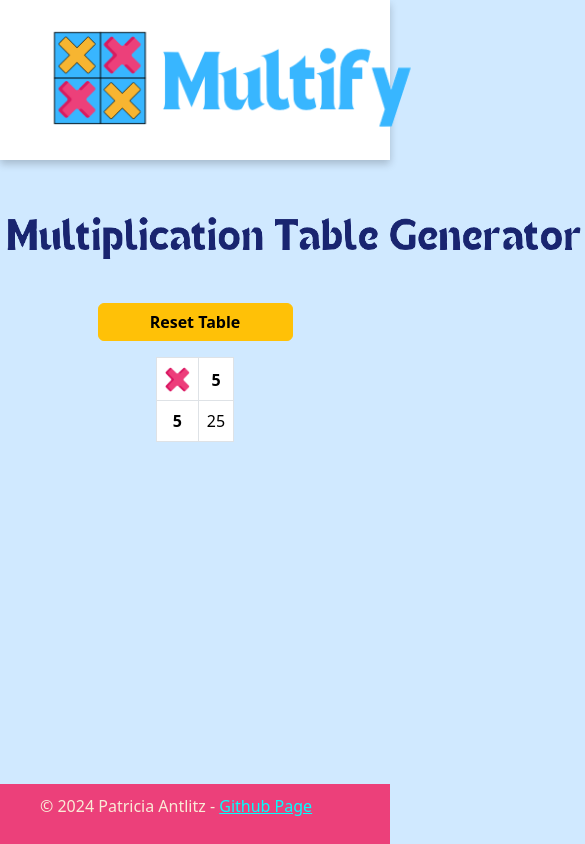
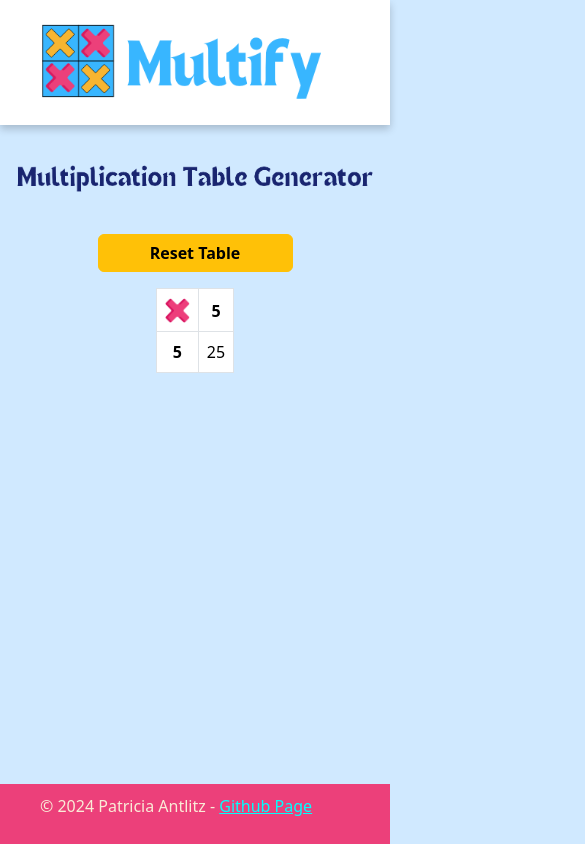
Before and after one commit to patybn3/HW_3_PA_GUI1, a plain HTML site: page index.html in a window 390 px wide. Both pictures are taken after typing "5", "5", "5", "5" into the empty fields and a click on the button "Submit". Shown: the whole page, 585 px wide, since content can reach past the window. Drawn offline with nearby package versions, Linux system fonts and the light colour scheme.

Commit message:
Page is completely responsive to mobile devices. Found a bug, some number combinations wont generate a table as expected. PA

```diff
--- a/assets/css/style.css
+++ b/assets/css/style.css
@@ -31,7 +31,12 @@ nav {
 
 #titleBox {
     text-align: center;
+}
 
+#title {
+    height: 55px;
+    width: auto;
+    margin-top: 13rem;
 }
 
 .fadeOut {
@@ -54,13 +59,6 @@ nav {
 #errorMessage.hidden {
     opacity: 0;
     pointer-events: none;
-}
-
-
-#title {
-    height: 55px;
-    width: auto;
-    margin-top: 13rem;
 }
 
 h3 {
@@ -126,3 +124,40 @@ table tbody tr td:first-child {
 #resetButton {
     margin-top: 40px;
 }
+
+/* Media */
+
+@media screen and (max-width: 1024px) {
+    #button {
+        margin-bottom: 100px;
+        text-align: center;
+        font-weight: normal;
+    }
+}
+
+@media screen and (max-width: 700px) {
+    #title {
+        height: 38px;
+        width: auto;
+    }
+
+    #logo {
+        height: 145px;
+        width: auto;
+        text-align: center;
+    }
+}
+
+@media screen and (max-width: 540px) {
+    #title {
+        height: 34px;
+        width: auto;
+        margin-top: 10rem;
+    }
+
+    #logo {
+        height: 125px;
+        width: auto;
+        text-align: center;
+    }
+}
--- a/assets/script/script.js
+++ b/assets/script/script.js
@@ -3,7 +3,6 @@ document.addEventListener('DOMContentLoaded', function() {
         handleSubmit(event);
     });
 });
-
 
 function handleSubmit(event) {
     event.preventDefault();
@@ -15,10 +14,10 @@ function handleSubmit(event) {
     var multiplierTo = document.getElementById("multiplierTo").value;
 
      // Check if inputs are within the specified range
-     if (multiplicandFrom < 1 || multiplicandFrom > 50 ||
-        multiplicandTo < 1 || multiplicandTo > 50 ||
-        multiplierFrom < 1 || multiplierFrom > 50 ||
-        multiplierTo < 1 || multiplierTo > 50) {
+     if (multiplicandFrom < 1 && multiplicandFrom > 50 ||
+        multiplicandTo < 1 && multiplicandTo > 50 ||
+        multiplierFrom < 1 && multiplierFrom > 50 ||
+        multiplierTo < 1 && multiplierTo > 50) {
         document.getElementById('errorMessage').innerText = "Please enter numbers between 1 and 50.";
         document.getElementById('errorMessage').classList.remove('hidden');
         document.getElementById('errorMessage').style.display = 'block';
```
